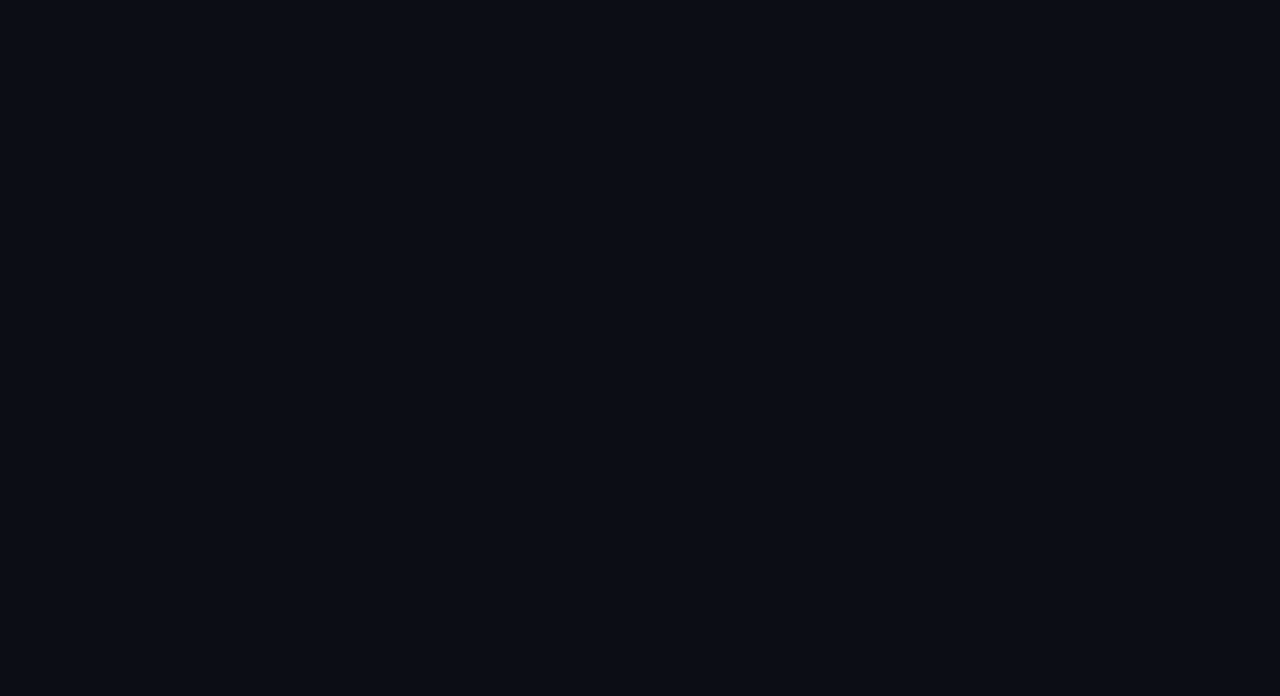
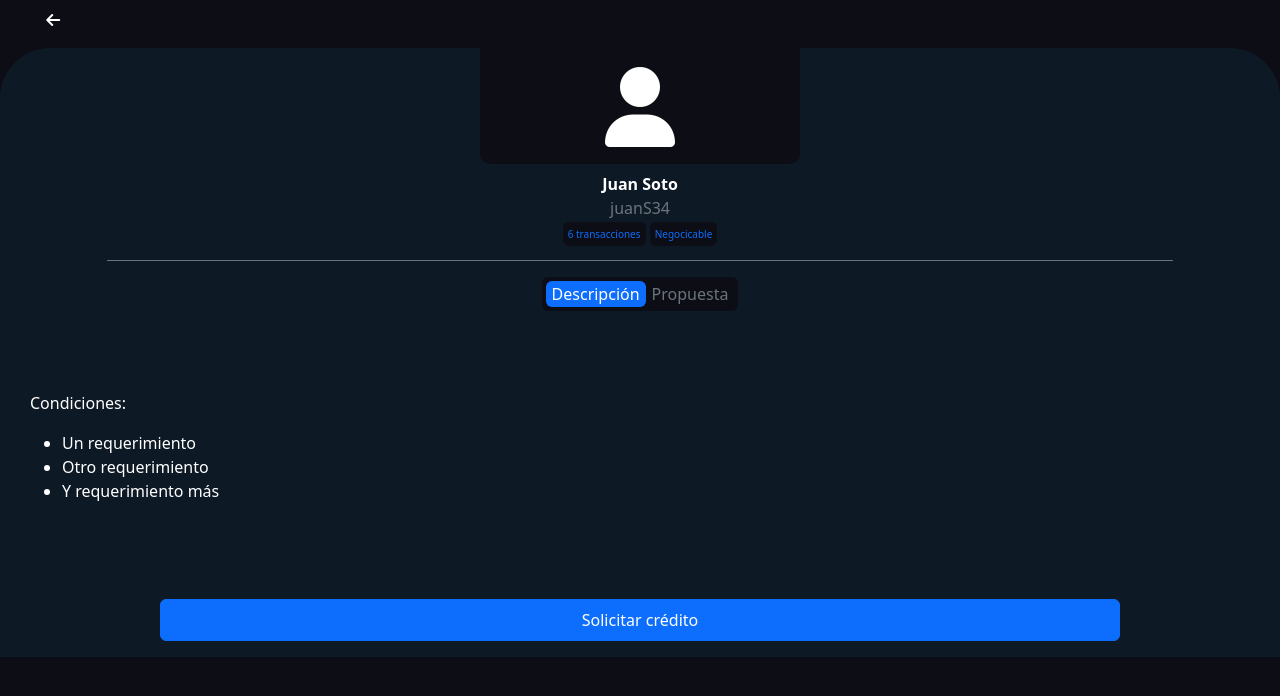
Before and after one commit to ljavierrodriguez/front-template-with-context, a React (Vite) app: page /post in a window 1280 px wide. Before the commit this address had no page. Shown: the top 696 px of the page. Built offline with nearby package versions, Linux system fonts and the light colour scheme.

Commit message:
post view from debtor perspective

```diff
--- a/src/App.jsx
+++ b/src/App.jsx
@@ -1,8 +1,9 @@
-import React from 'react'
-import { BrowserRouter, Route, Routes } from 'react-router-dom'
-import injectContext from './store/AppContext'
-import Home from './pages/Home'
-import Register from './pages/Register'
+import React from 'react';
+import { BrowserRouter, Route, Routes } from 'react-router-dom';
+import injectContext from './store/AppContext';
+import Home from './pages/Home';
+import Register from './pages/Register';
+import Post from './pages/Post';
 
 const App = () => {
   return (
@@ -10,6 +11,7 @@ const App = () => {
         <Routes>
             <Route path="/" element={<Home />} />
             <Route path="/register" element={<Register />} />
+            <Route path="/post" element={<Post />} />
         </Routes>
     </BrowserRouter>
   )
--- a/src/pages/Home.jsx
+++ b/src/pages/Home.jsx
@@ -10,9 +10,9 @@ const Home = () => {
             <img src="./public/img/logo.png" alt="" className='w-25' />
 
             <div className="col-4 d-flex flex-column justify-content-center mt-5">
-                <label for="username" className="form-label text-white">Usuario:</label>
+                <label htmlFor="username" className="form-label text-white">Usuario:</label>
                 <input type="email" className="form-control text-white" id="username"></input>
-                <label for="password" className="form-label text-white">Contraseña:</label>
+                <label htmlFor="password" className="form-label text-white">Contraseña:</label>
                 <input type="email" className="form-control text-white" id="password"></input>
                 <p className='text-center mb-5 text-white'>¿Has olvidado tu contraseña?</p>
             </div>
--- /dev/null
+++ b/src/pages/Post.jsx
@@ -0,0 +1,46 @@
+import React from 'react'
+import Navbar from '../components/Navbar'
+import Icon from '../components/Icon'
+const Post = () => {
+    return (
+        <>
+            <Navbar />
+            <div className='d-flex flex-column justify-content-center align-items-center postWrapper mt-2'>
+                <div className='userDiv text-white text-center display-1 col-3'>
+                    <Icon type={'solid'} symbol={'user'} />
+                </div>
+                <div className='text-center mt-2 pb-3 border-bottom border-secondary col-10'>
+                    <p className='text-white fw-bold m-0'>Juan Soto</p>
+                    <p className='text-secondary m-0'>juanS34</p>
+                    <div className='text-center'>
+                        <span className='post_details_spn text-primary rounded'>6 transacciones</span> <span className='post_details_spn text-primary rounded'>Negocicable</span>
+                    </div>
+                </div>
+                <div className='mt-3'>
+                    <div className='p-1 btn_post_choices_wrapper rounded'>
+                        <button className='btn_post_choices text-white bg-primary rounded'>Descripción</button>
+                        <button className='btn_post_choices text-secondary rounded'>Propuesta</button>
+                    </div>
+                </div>
+            </div>
+            <div className='conditions_wrapper'>
+                <div className='text-white post_requirements post_conditions'>
+                    <p className=''>Condiciones:</p>
+                    <ul>
+                        <li>Un requerimiento</li>
+                        <li>Otro requerimiento</li>
+                        <li>Y requerimiento más</li>
+                    </ul>
+                </div>
+
+
+                <footer className='text-center post_footer pb-3'>
+                    <button type="button" class="btn btn-primary w-75 py-2">Solicitar crédito</button>
+                </footer>
+            </div>
+
+        </>
+    )
+}
+
+export default Post
--- a/src/style.css
+++ b/src/style.css
@@ -1,16 +1,57 @@
-body{
-    background-color: #0C0D15 !important ;
+body {
+    background-color: #0C0D15 !important;
 }
 
-form{
+form {
     background-color: #0E1926;
 }
-.navColor{
-    background-color: #0E1926 !important;
+
+.navColor {
+    background-color: #0C0D15 !important;
 }
-.filesBtn{
+
+.filesBtn {
     border-style: dashed;
     background-color: #0C0D15;
     color: rgb(142, 139, 139);
     padding: 10px;
 }
+
+.postWrapper {
+    background-color: #0E1926;
+    border-radius: 50px 50px 0px 0px;
+
+}
+
+.userDiv {
+    background-color: #0C0D15;
+    border-radius: 0px 0px 10px 10px;
+    padding: 10px;
+}
+
+.post_details_spn {
+    padding: 5px;
+    background-color: #0C0D15;
+    font-size: 10px;
+}
+
+.btn_post_choices {
+    background-color: #0C0D15;
+    border: none;
+}
+
+.btn_post_choices_wrapper {
+    background-color: #0C0D15;
+}
+
+.post_requirements {
+    background-color: #0E1926;
+}
+
+.post_conditions {
+    background-color: #0E1926;
+    padding: 80px 0px 80px 30px;
+}
+.post_footer{
+    background-color: #0E1926;
+}
```
